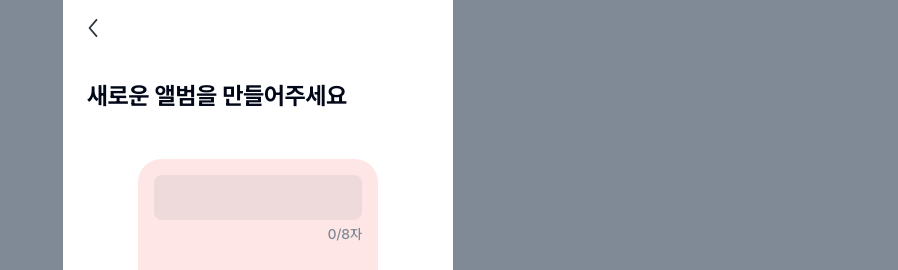
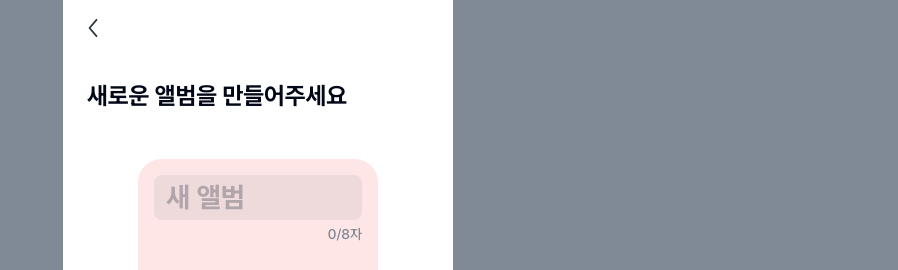
Before and after one commit to YAPP-Github/24th-Web-Team-3-FE, a Next.js app: page /album/create in a window 1280 px wide. Shown: the top 270 px of the page, without its empty margins (382-1280 px from the left). Built offline with nearby package versions, Linux system fonts and the light colour scheme.

Commit message:
modify: AlbumItem 컴포넌트에 placeholder 추가

```diff
--- a/src/components/AlbumItem.tsx
+++ b/src/components/AlbumItem.tsx
@@ -91,6 +91,7 @@ function AlbumItem({ value, handleValue, ...props }: AlbumItemProps) {
             value={name}
             onChange={handleName}
             maxLength={8}
+            placeholder="새 앨범"
           />
           <div className="text-body-2 font-medium text-gray-500 mt-1 text-right">
             {name.length}/8자
```
